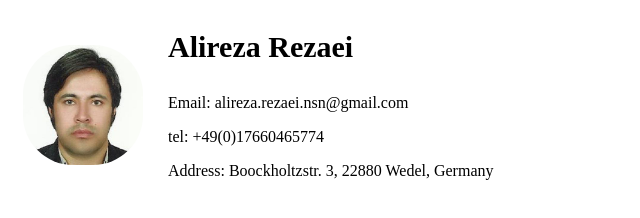
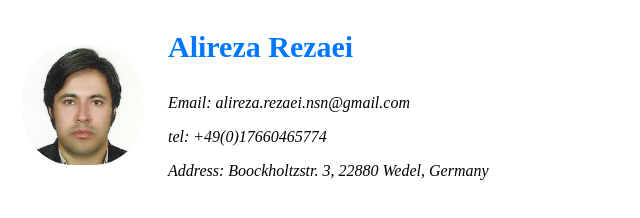
Before and after one commit to Alirzrezaei/mywebpage, a plain HTML site: page index.html in a window 1280 px wide. Shown: the whole page, without its empty margins (0-640 px from the left). Drawn offline with Linux system fonts and the light colour scheme.

Commit message:
Some styling changes in information are made.

```diff
--- a/index.html
+++ b/index.html
@@ -15,19 +15,28 @@
             float: left;
         }
 
-        .username {
+        .name {
             font-weight: bold;
             font-size: 30px;
+            color: rgb(0, 119, 255);
+
         }
+        .info{
+            font-style: italic;
+
+        }
+
     </style>
 </head>
 
 <body>
+
     <img class="user_img" src="images/my_img.jpg" alt="image not loaded">
-    <p class="username">Alireza Rezaei</p>
-    <p>Email: alireza.rezaei.nsn@gmail.com</p>
-    <p>tel: +49(0)17660465774</p>
-    <p>Address: Boockholtzstr. 3, 22880 Wedel, Germany</p>
+    <p class="name">Alireza Rezaei</p>
+    <p class="info">Email: alireza.rezaei.nsn@gmail.com</p>
+    <p class="info">tel: +49(0)17660465774</p>
+    <p class="info">Address: Boockholtzstr. 3, 22880 Wedel, Germany</p>
+
 </body>
 
 </html>
```
